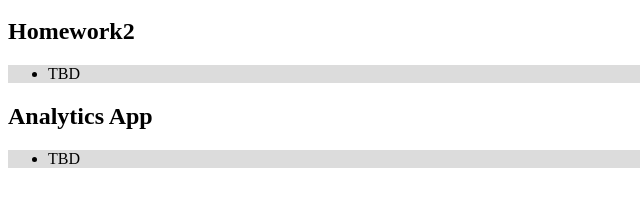
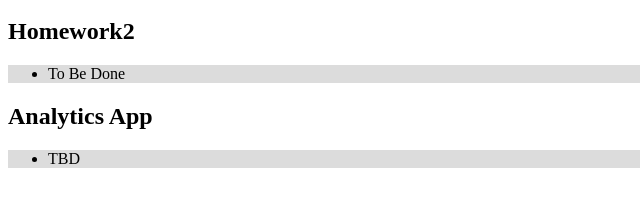
Before and after one commit to brooksniu/135_Site, a plain HTML site: page index.html in a window 1280 px wide. Shown: the part 332-538 px from the top of the page, 0-640 px from the left. Drawn offline with Linux system fonts and the light colour scheme.

Commit message:
TBD -> To Be Done for HW2

```diff
--- a/index.html
+++ b/index.html
@@ -27,7 +27,7 @@
             </ul>
             <h2>Homework2</h2>
             <ul class="list_elem">
-                <li>TBD</li>
+                <li>To Be Done</li>
             </ul>
             <h2>Analytics App</h2>
             <ul class="list_elem">
```
